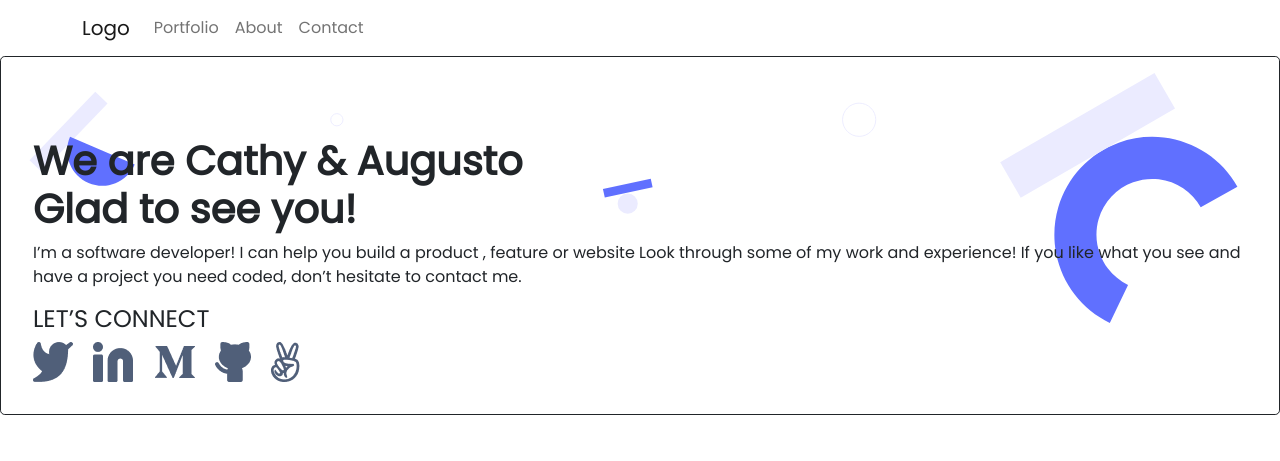
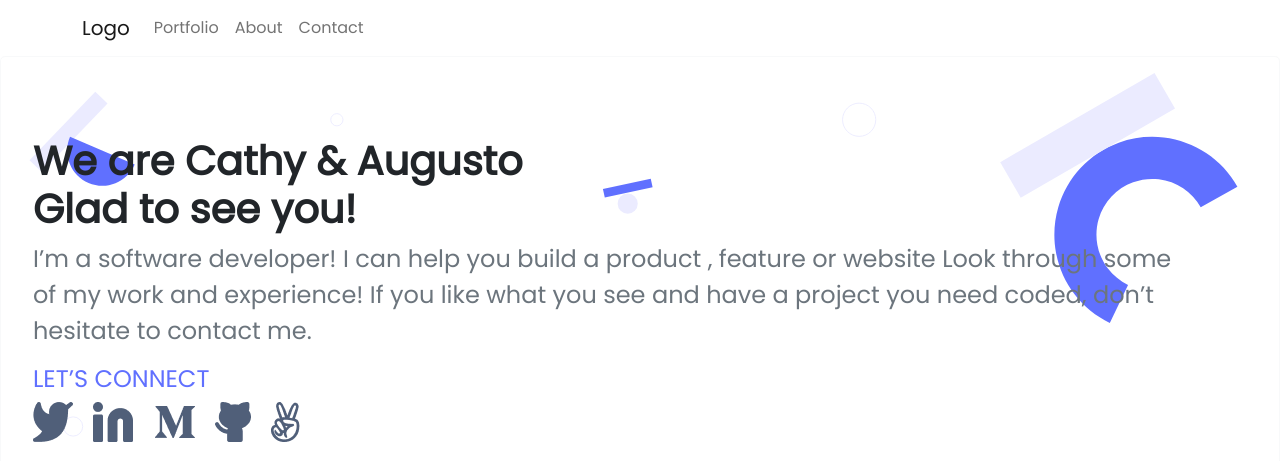
Before and after one commit to jsug9/Bootstrap-Portfolio, a website: page index.html in a window 1280 px wide. Shown: the top 461 px of the page. Drawn offline with nearby package versions, Linux system fonts and the light colour scheme.

Commit message:
Add styles to the card-titles and text

```diff
--- a/index.html
+++ b/index.html
@@ -3,7 +3,7 @@
   <head>
     <meta charset="UTF-8">
     <meta name="viewport" content="width=device-width, initial-scale=1">
-    <!-- <link href="https://cdn.jsdelivr.net/npm/bootstrap@5.1.3/dist/css/bootstrap.min.css" rel="stylesheet" integrity="sha384-1BmE4kWBq78iYhFldvKuhfTAU6auU8tT94WrHftjDbrCEXSU1oBoqyl2QvZ6jIW3" crossorigin="anonymous"> -->
+    <link href="https://cdn.jsdelivr.net/npm/bootstrap@5.1.3/dist/css/bootstrap.min.css" rel="stylesheet" integrity="sha384-1BmE4kWBq78iYhFldvKuhfTAU6auU8tT94WrHftjDbrCEXSU1oBoqyl2QvZ6jIW3" crossorigin="anonymous">
     <link href='https://fonts.googleapis.com/css?family=Poppins' rel='stylesheet'>
     <link rel="stylesheet" href="style.css">
     <title>Bootstrap Portfolio</title>
@@ -32,15 +32,17 @@
       </nav>
     </header>
 
-    <div class="card border border-dark rounded-left-bottom rounded-3 mb-5 p-3">
+    <div class="card border border-light rounded-left-bottom rounded-3 mb-5 p-3">
       <div class="card-body headline">
-        <h1 class="card-title fw-bold pt-5">
+        <h1 class="card-title  fs-1 fw-bold pt-5">
           We are Cathy & Augusto <br>Glad to see you!
         </h1>
         <div>
         </div>
-        <p class="card-text">I’m a software developer! I can help you build a product , feature or website Look through some of my work and experience! If you like what you see and have a project you need coded, don’t hesitate to contact me.</p>
-        <h4 class="card-title">LET’S CONNECT</h4>
+        <p class="card-text text-secondary fs-4 me-lg-5">I’m a software developer! I can help you build a product , feature or website Look through some of my work and experience! If you like what you see and have a project you need coded, don’t hesitate to contact me.</p>
+        <h4 class="card-title text-primary">
+          LET’S CONNECT
+        </h4>
         <a href="#" class="card-link text-decoration-none">
           <img src="images/Twitter@2x.png" alt="twitter-handle">
         </a>
@@ -169,6 +171,6 @@
         <button type="submit" class="btn btn-primary">Submit</button>
       </form>
     </footer>
-    <!-- <script src="https://cdn.jsdelivr.net/npm/bootstrap@5.1.3/dist/js/bootstrap.bundle.min.js" integrity="sha384-ka7Sk0Gln4gmtz2MlQnikT1wXgYsOg+OMhuP+IlRH9sENBO0LRn5q+8nbTov4+1p" crossorigin="anonymous"></script> -->
+    <script src="https://cdn.jsdelivr.net/npm/bootstrap@5.1.3/dist/js/bootstrap.bundle.min.js" integrity="sha384-ka7Sk0Gln4gmtz2MlQnikT1wXgYsOg+OMhuP+IlRH9sENBO0LRn5q+8nbTov4+1p" crossorigin="anonymous"></script>
   </body>
 </html>
```
